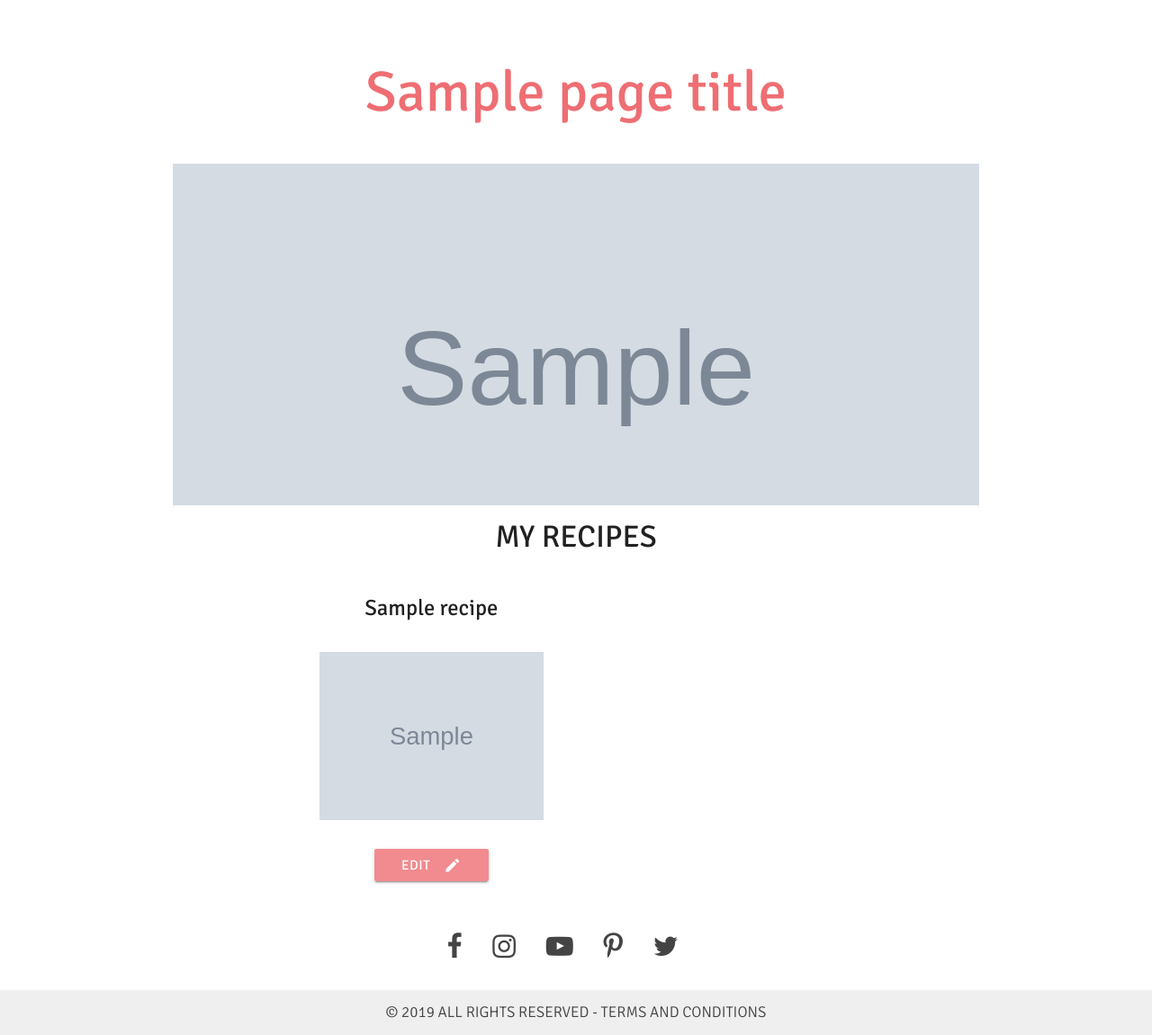
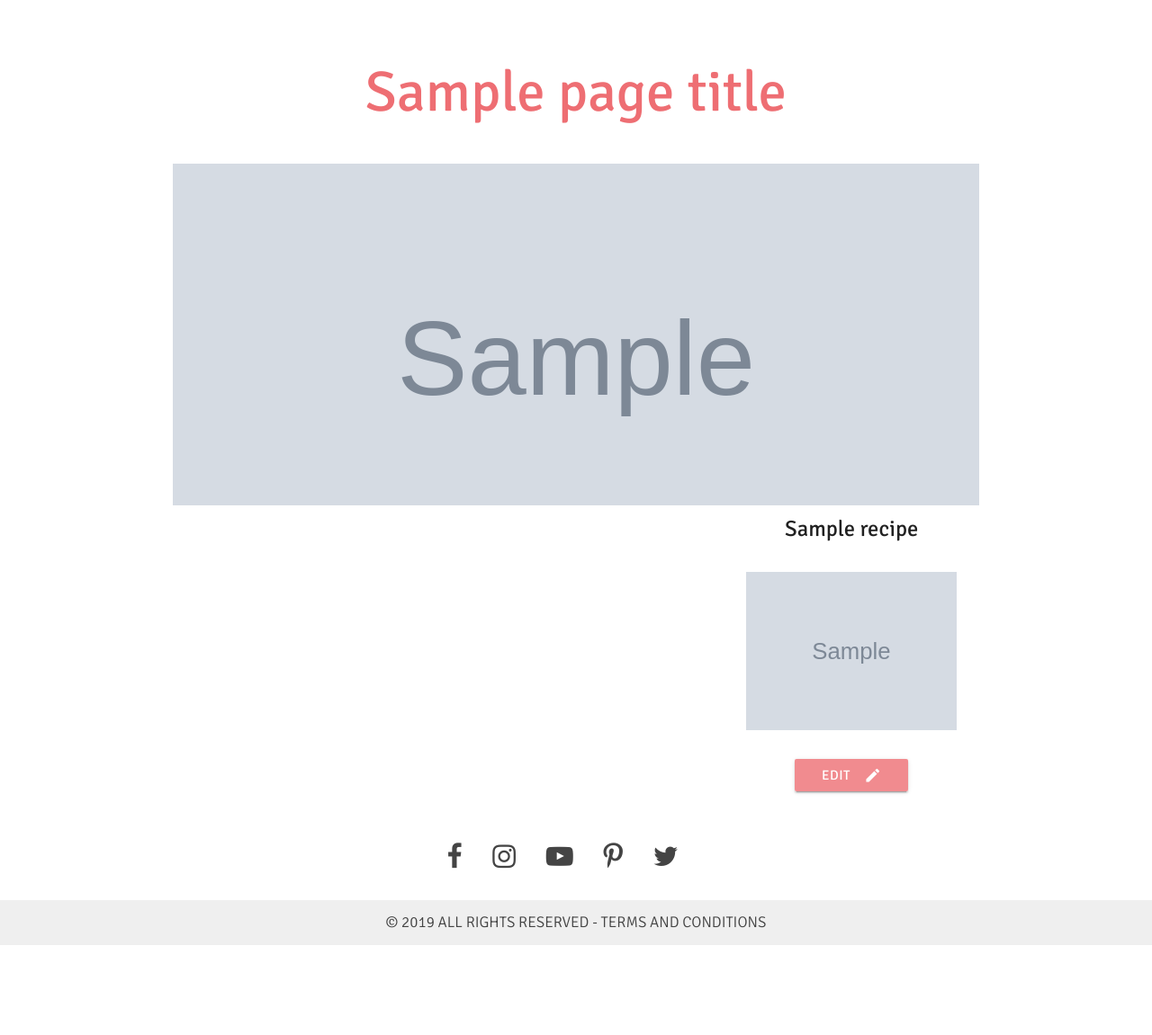
Before and after one commit to AlexiaDelorme/project-cookbook, a Flask app: template templates/my_recipes.html in a window 1280 px wide. Shown: the part 107-1258 px from the top of the page at 90% size. After the commit the page ends 1158 px from the top, so only its background shows below. Run offline with Flask 2, Linux system fonts and the light colour scheme; the template is opened without the code that fills it: most values are stand-ins (such as "Sample title", 1, 10 or a date in 2020); grey boxes marked "Sample" are stand-in pictures; some libraries are stand-ins or nearby versions.

Commit message:
Amended grid system for recipes results for my_recipes.html and cookbook.html

```diff
--- a/templates/my_recipes.html
+++ b/templates/my_recipes.html
@@ -1,115 +1,32 @@
 {% extends 'base.html' %}
 {% block content %}
 
-<!-- RECIPE CARDS FOR USER LOGGED IN -->
+<!-- RECIPE CARDS -->
 
-<div class="row center">
-    <h4>MY RECIPES</h4>
+{% if recipes_number == 0 %}
+
+    <div class="row">
+        <div class="col s12 center-align">You have not created any recipes yet!</div>
     </div>
 
-<div class="row center">
+{% else %}
 
-    {% if recipes_number == 0  %}
-
-        <div class="row">
-            <div class="col s12 center">You have not created any recipes yet!</div>
-        </div>
-
-    {% elif recipes_number == 1  %}
+    <div class="row flexbox">
 
         {% for recipe in recipes %}
-
-        <div class="col s4 offset-s4 category-box">
+        <div class="col s12 m6 l4 category-box center-align">
             <h5 class="center">{{ recipe.recipe_name.capitalize() }}</h5>
-
             <a href="{{url_for('recipe_description', recipe_id=recipe._id)}}"><img class="card-img" src="{{recipe.image_path}}" alt="{{recipe.recipe_name}}"></img></a>
-
             <a href="#">
                 <button href = "" class="btn waves-effect waves-light" type="submit" name="action">Edit
                     <i class="material-icons right">create</i>
                 </button>
             </a>
         </div>
-
-        {% endfor %}
-
-    {% elif ( (recipes_number % 3 == 0) and (recipes_number % 2 == 0) ) or (recipes_number % 3 == 0)  %}
-
-        {% for recipe in recipes %}
-
-        <div class="col s4 category-box">
-            <h5 class="center">{{ recipe.recipe_name.capitalize() }}</h5>
-
-            <a href="{{url_for('recipe_description', recipe_id=recipe._id)}}"><img class="card-img" src="{{recipe.image_path}}" alt="{{recipe.recipe_name}}"></img></a>
-
-            <a href="#">
-                    <button href = "" class="btn waves-effect waves-light" type="submit" name="action">Edit
-                        <i class="material-icons right">create</i>
-                    </button>
-                </a>
-        </div>
-
-        {% endfor %}
-
-    {% elif recipes_number % 2 == 0  %}
-
-        {% for recipe in recipes %}
-
-        <div class="container">
-            <div class="col s6 category-box">
-                <h5 class="center">{{ recipe.recipe_name.capitalize() }}</h5>
-
-                <a href="{{url_for('recipe_description', recipe_id=recipe._id)}}"><img class="card-img" src="{{recipe.image_path}}" alt="{{recipe.recipe_name}}"></img></a>
-
-                <a href="#">
-                        <button href = "" class="btn waves-effect waves-light" type="submit" name="action">Edit
-                            <i class="material-icons right">create</i>
-                        </button>
-                    </a>
-            </div>
-        </div>
-
-        {% endfor %}
-
-    {% else %}
-
-        <div class="container">
-
-        {% for recipe in recipes %}
-
-            {% if loop.index == recipes_number %}
-             <div class="col s6 offset-s3 category-box">
-                <h5 class="center">{{ recipe.recipe_name.capitalize() }}</h5>
-
-                <a href="{{url_for('recipe_description', recipe_id=recipe._id)}}"><img class="card-img" src="{{recipe.image_path}}" alt="{{recipe.recipe_name}}"></img></a>
-
-                <a href="#">
-                        <button href = "" class="btn waves-effect waves-light" type="submit" name="action">Edit
-                            <i class="material-icons right">create</i>
-                        </button>
-                    </a>
-            </div>
-
-            {% else %}
-            <div class="col s6 category-box">
-                <h5 class="center">{{ recipe.recipe_name.capitalize() }}</h5>
-
-                <a href="{{url_for('recipe_description', recipe_id=recipe._id)}}"><img class="card-img" src="{{recipe.image_path}}" alt="{{recipe.recipe_name}}"></img></a>
-
-                <a href="#">
-                        <button href = "" class="btn waves-effect waves-light" type="submit" name="action">Edit
-                            <i class="material-icons right">create</i>
-                        </button>
-                </a>
-            </div>
-            {% endif %}
-
         {% endfor %}
 
     </div>
 
 {% endif %}
 
-</div>
-
 {% endblock %}
```
Also changed, not shown: templates/cookbook.html (+11 -56 lines). Lines whose indentation alone changed are shown as unchanged.
